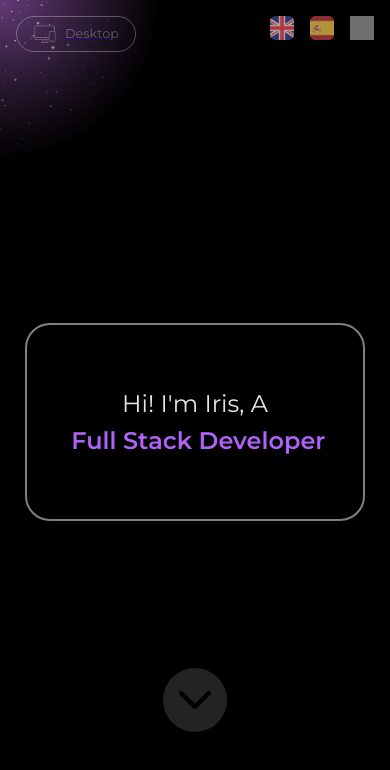
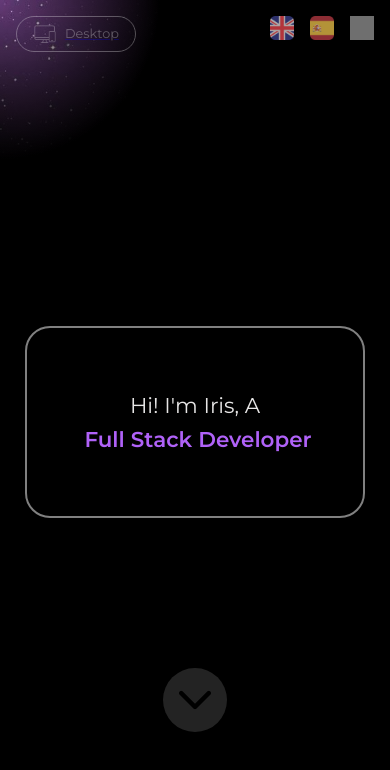
Before and after one commit to irizow/portfolio, a React (Vite) app: page /about in a window 390 px wide. Shown: the top 770 px of the page. Built offline with nearby package versions, Linux system fonts and the light colour scheme; grey boxes are pictures that could not be loaded.

Commit message:
change about

```diff
--- a/src/components/About/about.module.css
+++ b/src/components/About/about.module.css
@@ -183,7 +183,7 @@ html, body {
     }
 
     .span1, .span2 {
-        font-size: 1.5rem;
+        font-size: 5.5vw;
     }
 }
 
@@ -301,7 +301,7 @@ html, body {
     display: flex;
     gap: 5rem;
     z-index: 1000;
-    animation: slide 20s linear infinite;
+    animation: slide 30s linear infinite;
     position: relative;
 }
 
@@ -324,6 +324,7 @@ html, body {
 
 .stackcontainer {
     gap: 0.5rem;
+    animation: slide 40s linear infinite;
 }
 
 .stackcontainer div {
@@ -332,4 +333,7 @@ html, body {
 .stackcontainer div img {
     width: 4rem;
     height: 4rem;
-}}
+}
+
+
+}
```
